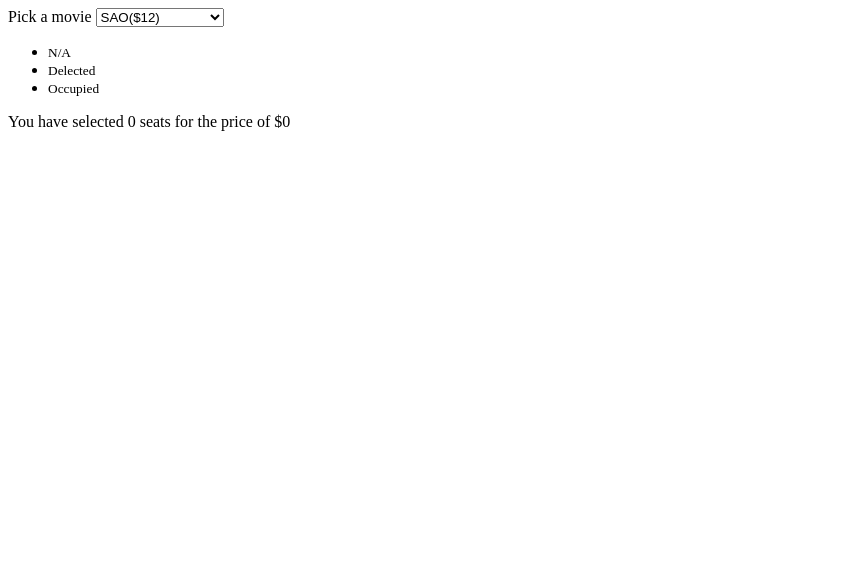
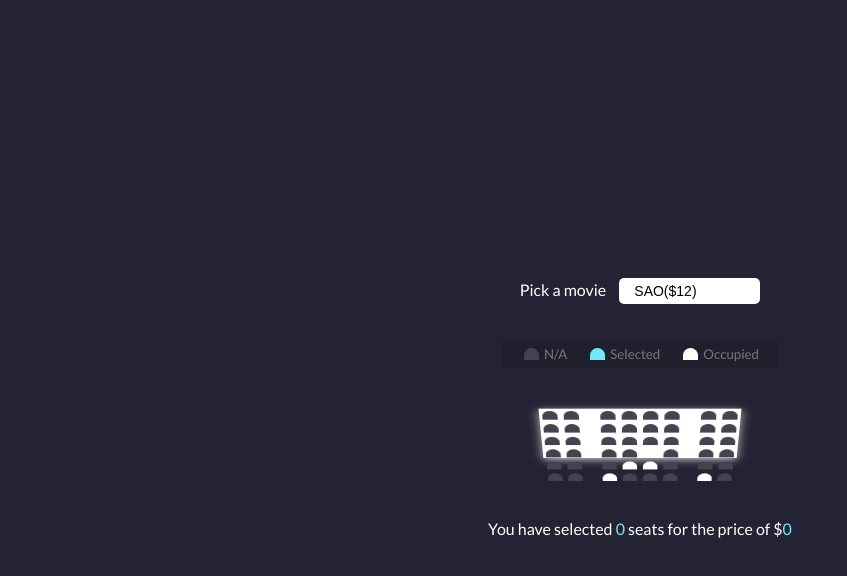
Before and after one commit to alifzulkifeli/20-projects, a plain HTML site: page movieSeat/index.html in a window 1280 px wide. Shown: the whole page, without its empty margins (0-847 px from the left). Drawn offline with Linux system fonts and the light colour scheme.

Commit message:
gg commit

```diff
--- a/movieSeat/index.html
+++ b/movieSeat/index.html
@@ -26,7 +26,7 @@
         </li>
         <li>
             <div class="seat selected"></div>
-            <small>Delected</small>
+            <small>Selected</small>
         </li>
         <li>
             <div class="seat occupied"></div>
@@ -38,6 +38,7 @@
         <div class="screen">
             <div class="row">
                 <div class="seat"></div>
+
                 <div class="seat"></div>
                 <div class="seat"></div>
                 <div class="seat"></div>
--- a/movieSeat/style.css
+++ b/movieSeat/style.css
@@ -0,0 +1,115 @@
+@import url("https://fonts.googleapis.com/css?family=Lato&display=swap");
+
+* {
+	box-sizing: border-box;
+}
+
+body {
+	background-color: #242333;
+	color: #fff;
+	display: flex;
+	flex-direction: column;
+	align-items: center;
+	justify-content: center;
+	height: 100vh;
+	font-family: "Lato", sans-serif;
+	margin: 0;
+}
+
+.movie-container {
+	margin: 20px 0;
+}
+
+.movie-container select {
+	background-color: #fff;
+	border: 0;
+	border-radius: 5px;
+	font-size: 14px;
+	margin-left: 10px;
+	padding: 5px 15px 5px 15px;
+	-moz-appearance: none;
+	-webkit-appearance: none;
+	appearance: none;
+}
+
+.container {
+	perspective: 1000px;
+	margin-bottom: 30px;
+}
+
+.seat {
+	background-color: #444451;
+	height: 12px;
+	width: 15px;
+	margin: 3px;
+	border-top-left-radius: 10px;
+	border-top-right-radius: 10px;
+}
+
+.seat.selected {
+	background-color: #6feaf6;
+}
+
+.seat.occupied {
+	background-color: #fff;
+}
+
+.seat:nth-of-type(2) {
+	margin-right: 18px;
+}
+
+.seat:nth-last-of-type(2) {
+	margin-left: 18px;
+}
+
+.seat:not(.occupied):hover {
+	cursor: pointer;
+	transform: scale(1.2);
+}
+
+.showcase .seat:not(.occupied):hover {
+	cursor: default;
+	transform: scale(1);
+}
+
+.showcase {
+	background: rgba(0, 0, 0, 0.1);
+	padding: 5px 10px;
+	border-radius: 5px;
+	color: #777;
+	list-style-type: none;
+	display: flex;
+	justify-content: space-between;
+}
+
+.showcase li {
+	display: flex;
+	align-items: center;
+	justify-content: center;
+	margin: 0 10px;
+}
+
+.showcase li small {
+	margin-left: 2px;
+}
+
+.row {
+	display: flex;
+}
+
+.screen {
+	background-color: #fff;
+	height: 70px;
+	width: 100%;
+	margin: 15px 0;
+	transform: rotateX(-45deg);
+	box-shadow: 0 3px 10px rgba(255, 255, 255, 0.7);
+}
+
+p.text {
+	margin: 5px 0;
+}
+
+p.text span {
+	color: #6feaf6;
+}
```
